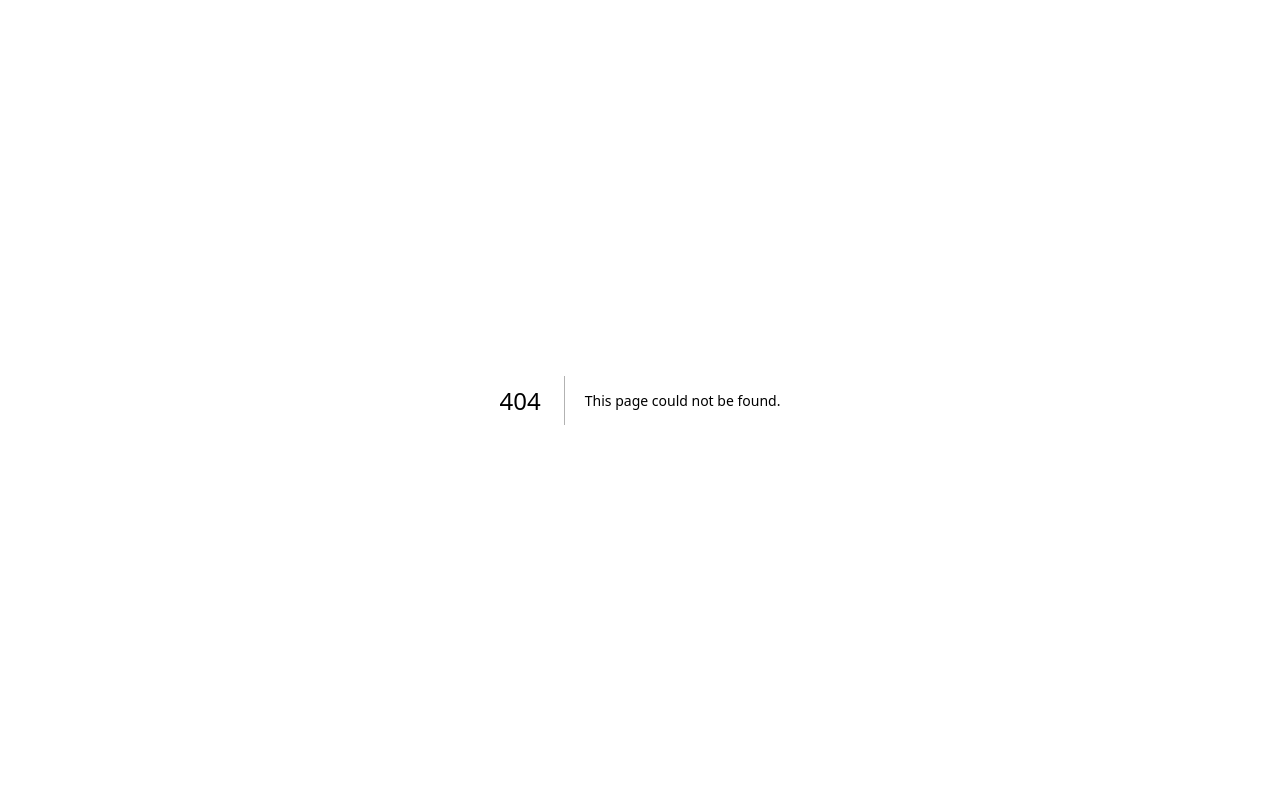
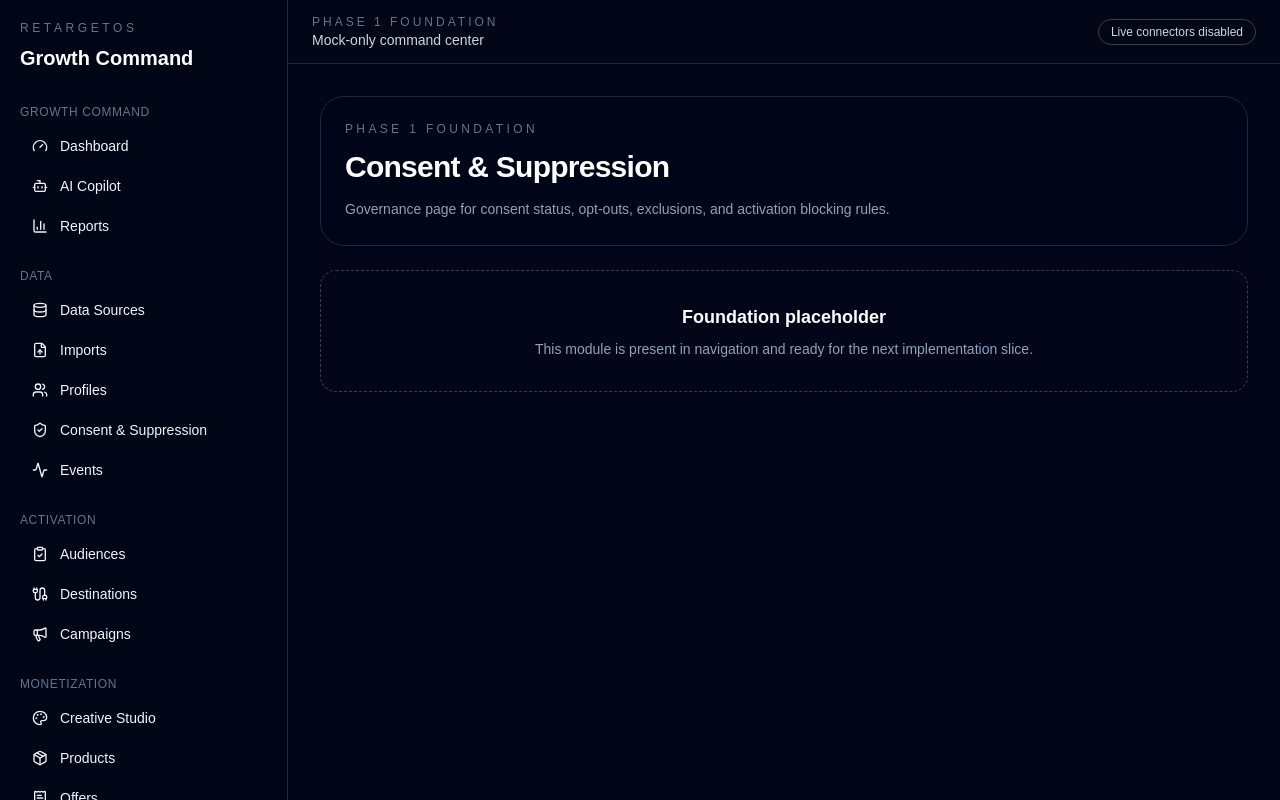
Before and after one commit to besfeng23/RetargetOS, a Next.js app: page /consent-suppression in a window 1280 px wide. Before the commit this address had no page. Shown: the top 800 px of the page. Built offline with nearby package versions, Linux system fonts and the light colour scheme.

Commit message:
Add consent and suppression route

```diff
--- /dev/null
+++ b/src/app/consent-suppression/page.tsx
@@ -0,0 +1,10 @@
+import { AppShell } from "@/components/app-shell";
+import { ModulePage } from "@/components/module-page";
+
+export default function ConsentSuppressionPage() {
+  return (
+    <AppShell>
+      <ModulePage title="Consent & Suppression" description="Governance page for consent status, opt-outs, exclusions, and activation blocking rules." />
+    </AppShell>
+  );
+}
```
